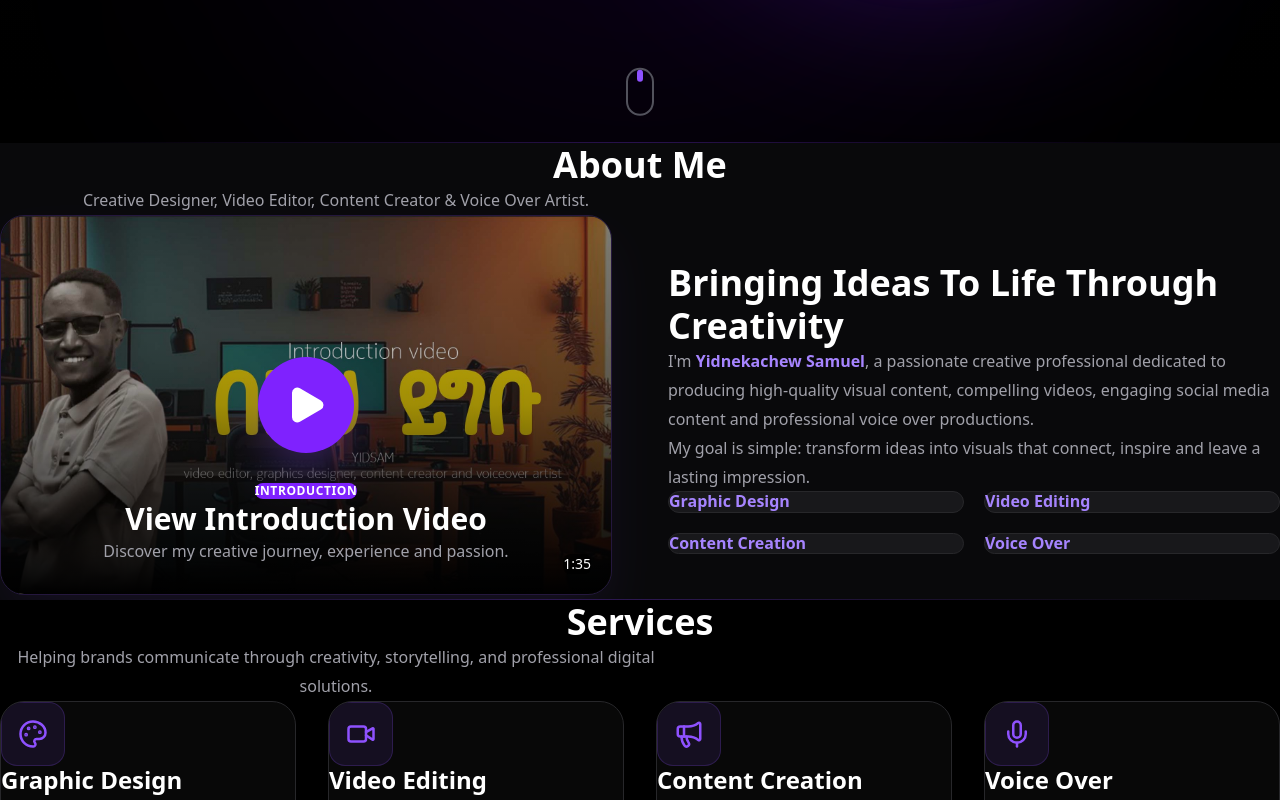
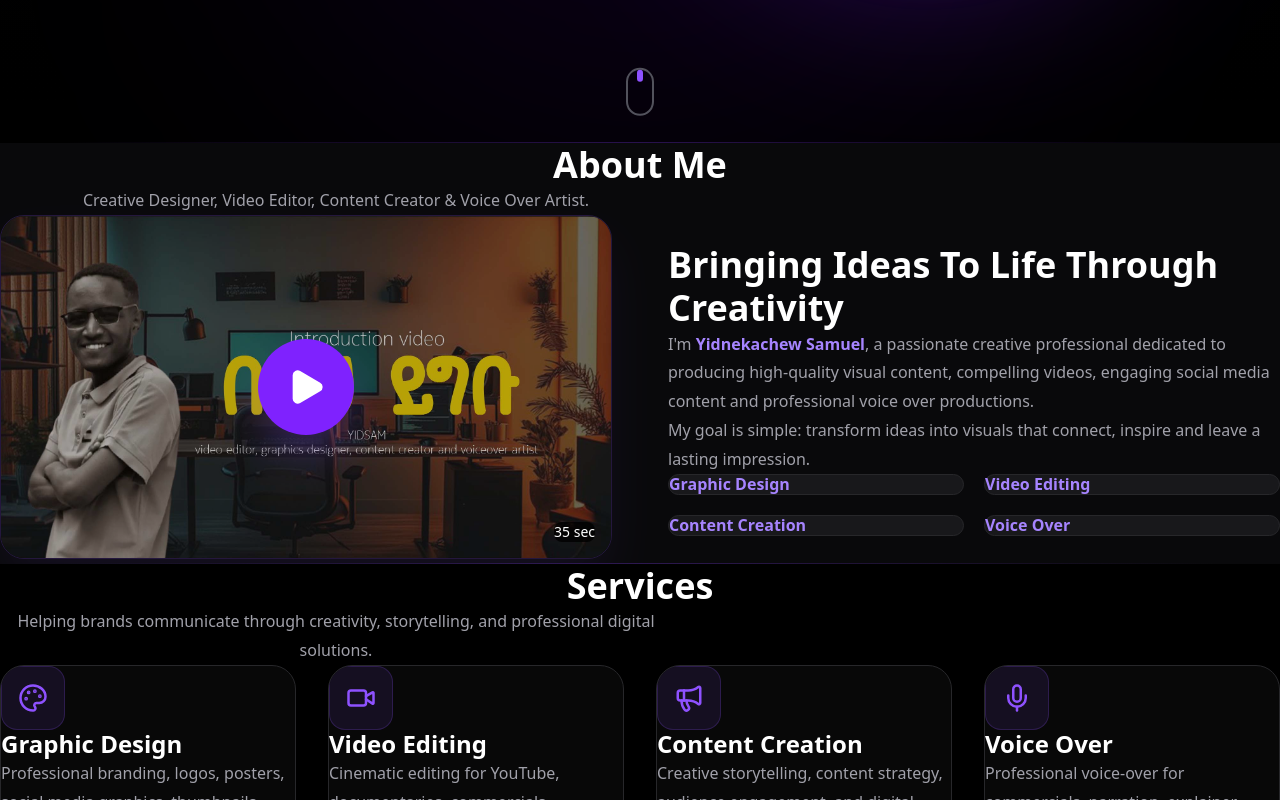
Before and after one commit to YID-SAM/yidsam-portfolio, a Next.js app: page / in a window 1280 px wide. Shown: the part 657-1457 px from the top of the page. Built offline with nearby package versions, Linux system fonts and the light colour scheme.

Commit message:
Update portfolio section

```diff
--- a/src/components/sections/About.tsx
+++ b/src/components/sections/About.tsx
@@ -40,75 +40,43 @@ export default function About() {
     group
     relative
     w-full
-                  h-[380px]
+    aspect-video
     overflow-hidden
     rounded-3xl
     border
     border-violet-500/20
     shadow-2xl
     shadow-violet-500/10
+    hover:border-violet-500
     transition-all
     duration-500
-                  hover:border-violet-500
   "
 >
-
   {/* Thumbnail */}
-
   <Image
     src="/images/introduction-thumbnail.jpg"
-                  alt="Introduction"
+    alt="Introduction Video"
     fill
     priority
     className="
       object-cover
+      transition-transform
       duration-500
-                    group-hover:scale-110
+      group-hover:scale-105
     "
   />
 
-                {/* Overlay */}
+  {/* Dark Overlay */}
+  <div className="absolute inset-0 bg-black/20 group-hover:bg-black/10 transition" />
 
+  {/* Play Button */}
+  <div className="absolute inset-0 flex items-center justify-center">
     <div
       className="
-                    absolute
-                    inset-0
-                    bg-gradient-to-t
-                    from-black
-                    via-black/30
-                    to-transparent
-                  "
-                />
-
-                {/* Animated Glow */}
-
-                <div
-                  className="
-                    absolute
-                    inset-0
-                    bg-violet-500/10
-                    opacity-0
-                    group-hover:opacity-100
-                    transition
-                  "
-                />
-
-                {/* Play Button */}
-
-                <div
-                  className="
-                    absolute
-                    inset-0
-                    flex
-                    items-center
-                    justify-center
-                  "
-                >
-
-                  <div
-                    className="
-                      h-24
-                      w-24
+        w-20
+        h-20
+        md:w-24
+        md:h-24
         rounded-full
         bg-violet-600
         flex
@@ -122,79 +90,28 @@ export default function About() {
     >
       <Play
         fill="white"
-                      size={42}
+        size={40}
         className="ml-1"
       />
     </div>
-
   </div>
 
-                {/* Text */}
-
+  {/* Duration */}
   <div
     className="
       absolute
-                    bottom-7
-                    left-7
-                    right-7
-                  "
-                >
-
-                  <span
-                    className="
-                      inline-block
-                      px-3
-                      py-1
-                      rounded-full
-                      bg-violet-600
-                      text-xs
-                      font-semibold
-                      tracking-wider
-                    "
-                  >
-                    INTRODUCTION
-                  </span>
-
-                  <h3
-                    className="
-                      mt-4
-                      text-3xl
-                      font-bold
-                    "
-                  >
-                    View Introduction Video
-                  </h3>
-
-                  <p
-                    className="
-                      mt-2
-                      text-gray-300
-                    "
-                  >
-                    Discover my creative journey,
-                    experience and passion.
-                  </p>
-
-                </div>
-
-                {/* Duration */}
-
-                <div
-                  className="
-                    absolute
-                    bottom-5
-                    right-5
-                    bg-black/70
+      right-4
+      bottom-4
+      bg-black/80
       px-3
       py-1
       rounded-lg
       text-sm
-                    backdrop-blur
+      font-medium
     "
   >
-                  1:35
+    35 sec
   </div>
-
 </button>
 
             </motion.div>
```
Lines whose indentation alone changed are shown as unchanged.
